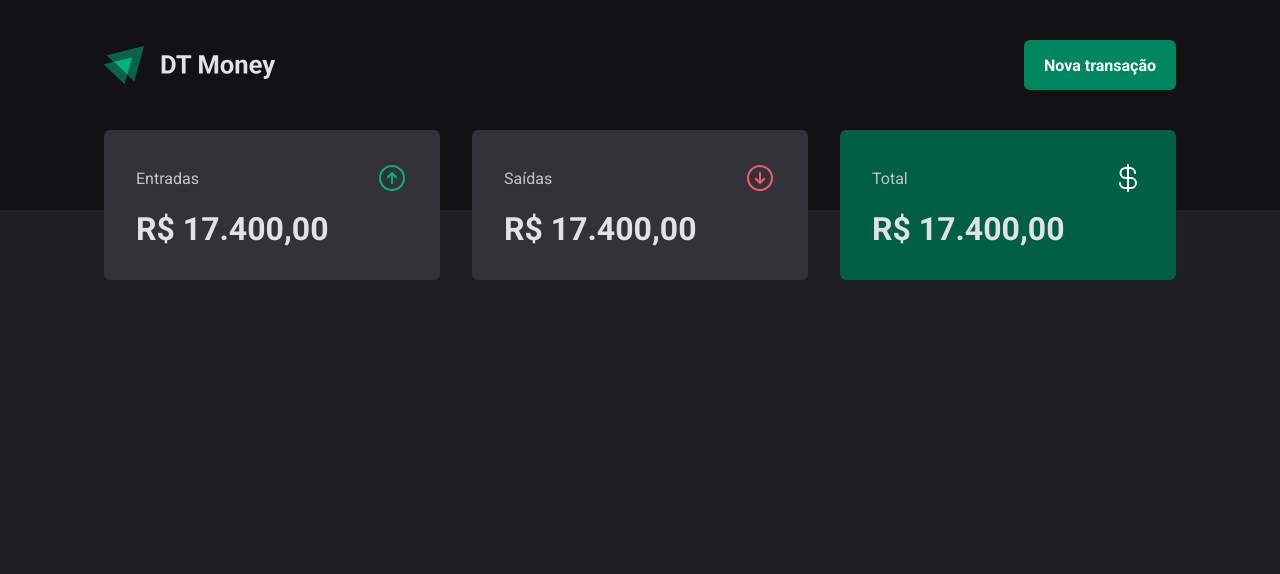
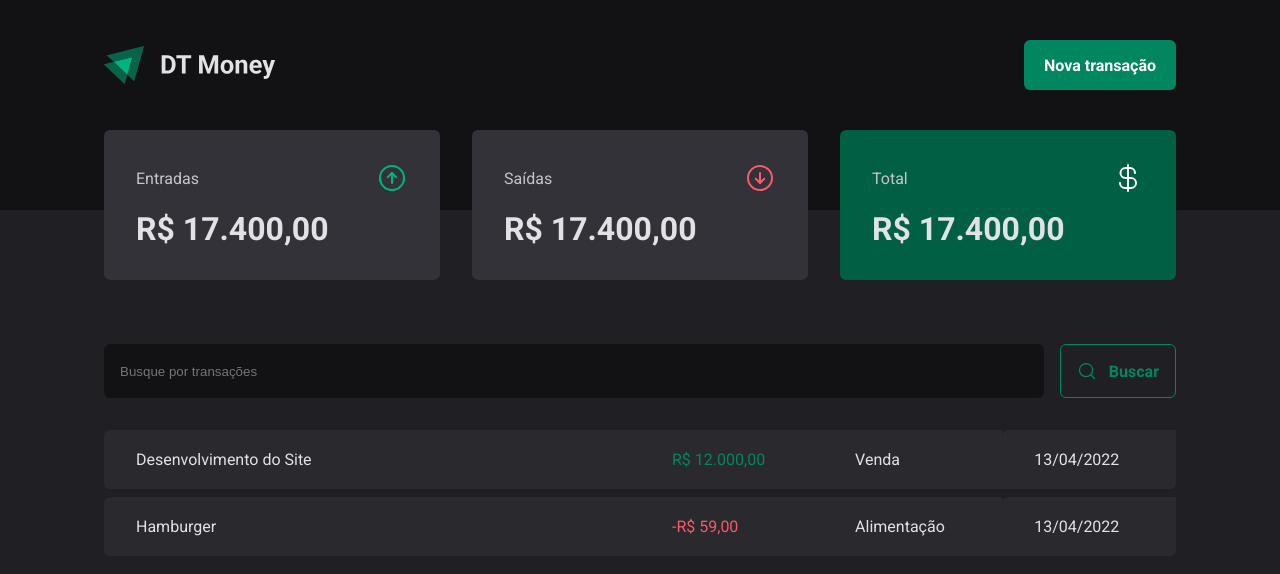
Before and after one commit to Orlandovpjunior/consumo_api_react, a React (Vite) app in the folder dt-money/: page / in a window 1280 px wide. Shown: the top 574 px of the page. Built offline with nearby package versions, Linux system fonts and the light colour scheme.

Commit message:
feat: campo de busca e itens na tabela

```diff
--- /dev/null
+++ b/dt-money/src/pages/Transactions/components/SearchForm/index.tsx
@@ -0,0 +1,15 @@
+import { MagnifyingGlass } from "phosphor-react";
+import { SearchFormContainer } from "./styles";
+
+export function SearchForm(){
+    return(
+
+        <SearchFormContainer>
+            <input type="text" placeholder="Busque por transações" />
+            <button type="submit">
+                <MagnifyingGlass size={20}/>
+                Buscar
+            </button>
+        </SearchFormContainer>
+    )
+}
--- /dev/null
+++ b/dt-money/src/pages/Transactions/components/SearchForm/styles.ts
@@ -0,0 +1,40 @@
+import styled from "styled-components";
+
+export const SearchFormContainer = styled.form`
+
+    display:flex;
+    gap: 1rem;
+
+    input{
+        flex:1;
+        border-radius: 6px;
+        border: 0;
+        background: ${props => props.theme['gray-900']};
+        color: ${props => props.theme['gray-300']};
+        padding: 1rem;
+
+        &:placeholder {
+            color: ${props => props.theme['gray-500']};
+        }
+    }
+
+    button{
+        display: flex;
+        align-items:center;
+        gap: 0.75rem;
+        border:0;
+        padding: 1rem;
+        background: transparent;
+        border: 1px solid ${props => props.theme['green-500']};
+        color: ${props => props.theme['green-500']};
+        font-weight:bold;
+        border-radius: 6px;
+
+        &:hover{
+        background: ${props => props.theme['green-500']};
+        border-color: ${props => props.theme['green-500']};
+        color: ${props => props.theme.white};
+        transition: background-color 0.2s, color 0.2s border-color 0.2s
+        }
+    }
+`
--- a/dt-money/src/pages/Transactions/index.tsx
+++ b/dt-money/src/pages/Transactions/index.tsx
@@ -1,11 +1,36 @@
 import { Header } from "../../components/Header";
 import { Summary } from "../../components/Summary";
+import { SearchForm } from "./components/SearchForm";
+import { PriceHighLight, TransactionsContainer, TransactionsTable } from "./styles";
 
-export function Transations(){
-    return(
+export function Transations() {
+    return (
         <div>
-            <Header/>
-            <Summary/>
+            <Header />
+            <Summary />
+            <TransactionsContainer>
+                <SearchForm/>
+                <TransactionsTable>
+                    <tbody>
+                        <tr>
+                            <td width="50%">Desenvolvimento do Site</td>
+                            <td>
+                                <PriceHighLight variant="income">R$ 12.000,00</PriceHighLight>
+                            </td>
+                            <td>Venda</td>
+                            <td>13/04/2022</td>
+                        </tr>
+                        <tr>
+                            <td width="50%">Hamburger</td>
+                            <td>
+                                <PriceHighLight variant="outcome">-R$ 59,00</PriceHighLight>
+                            </td>
+                            <td>Alimentação</td>
+                            <td>13/04/2022</td>
+                        </tr>
+                    </tbody>
+                </TransactionsTable>
+            </TransactionsContainer>
         </div>
     )
 }
--- a/dt-money/src/pages/Transactions/styles.ts
+++ b/dt-money/src/pages/Transactions/styles.ts
@@ -0,0 +1,39 @@
+import styled from "styled-components";
+
+export const TransactionsContainer = styled.main`
+    width: 100%;
+    max-width: 1120px;
+    margin:4rem auto 0;
+    padding: 0 1.5rem;
+`;
+
+export const TransactionsTable = styled.table`
+    width: 100%;
+    border-collapse: separate;
+    border-spacing: 0 0.5rem;
+    margin-top: 1.5rem;
+    td{
+        padding: 1.25rem 2rem;
+        background: ${props => props.theme['gray-700']};
+
+        &:first-child{
+            border-top-left-radius: 6px;
+            border-bottom-left-radius: 6px;
+        }
+
+        &:last-child{
+            border-top-left-radius: 6px;
+            border-bottom-right-radius: 6px;
+        }
+    }
+`;
+
+interface PriceHighLightProps{
+    variant: 'income' | 'outcome';
+}
+
+export const PriceHighLight = styled.span<PriceHighLightProps>`
+    color: ${props => props.variant === 'income' ? props.theme['green-500'] : props.theme['red-300']
+    }
+
+`;
```
